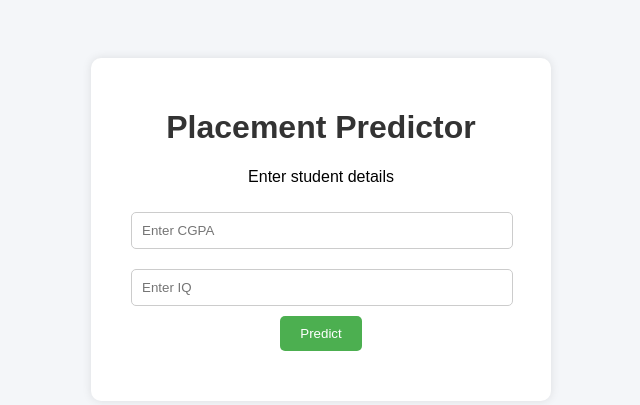
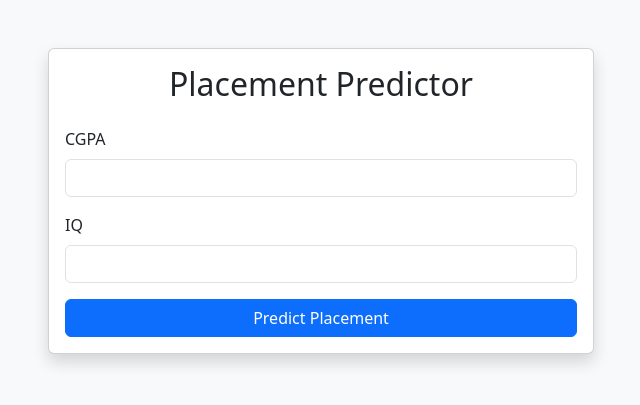
Before and after one commit to anshid/placement-predictor-ml, a Flask app: page / in a window 1280 px wide. Shown: the top 405 px of the page, without its empty margins (319-959 px from the left). Run offline with Flask 3, Linux system fonts and the light colour scheme; parts of the project's set-up code (start-up, migrations or seed data) failed here and were passed over.

Commit message:
Improved the flow of app to use predict.py

```diff
--- a/app/app.py
+++ b/app/app.py
@@ -1,17 +1,14 @@
 from flask import Flask, request, render_template
 import os
-import joblib
-import numpy as np
+import sys
+
+# Add project root to Python path
+BASE_DIR = os.path.dirname(os.path.dirname(os.path.abspath(__file__)))
+sys.path.append(BASE_DIR)
+
+from src.predict import predict_placement
 
 app = Flask(__name__)
-
-BASE_DIR = os.path.dirname(os.path.dirname(os.path.abspath(__file__)))
-
-model_path = os.path.join(BASE_DIR, "models", "model.pkl")
-scaler_path = os.path.join(BASE_DIR, "models", "scaler.pkl")
-
-model = joblib.load(model_path)
-scaler = joblib.load(scaler_path)
 
 
 @app.route("/")
@@ -25,15 +22,26 @@ def predict():
     cgpa = float(request.form["cgpa"])
     iq = float(request.form["iq"])
 
-    data = np.array([[cgpa, iq]])
+    try:
+        prediction, probability = predict_placement(cgpa, iq)
 
-    data = scaler.transform(data)
+        result = "Placement Likely" if prediction == 1 else "Placement Unlikely"
 
-    prediction = model.predict(data)
+        probability = round(probability * 100, 2)
 
-    result = "Placement Likely" if prediction[0] == 1 else "Placement Unlikely"
+        return render_template(
+            "index.html",
+            prediction=result,
+            probability=probability
+        )
 
-    return render_template("index.html", prediction=result)
+    except ValueError as e:
+
+        return render_template(
+            "index.html",
+            prediction=str(e),
+            probability=None
+        )
 
 
 if __name__ == "__main__":
--- a/app/templates/index.html
+++ b/app/templates/index.html
@@ -1,82 +1,61 @@
 <!DOCTYPE html>
-<html>
+<html lang="en">
+<head>
+    <title>Placement Predictor</title>
 
-<head>
-    <title>Student Placement Predictor</title>
+    <!-- Bootstrap -->
+    <link href="https://cdn.jsdelivr.net/npm/bootstrap@5.3.3/dist/css/bootstrap.min.css" rel="stylesheet">
 
-    <style>
-
-        body {
-            font-family: Arial;
-            background-color: #f4f6f9;
-            text-align: center;
-            padding-top: 50px;
-        }
-
-        .container {
-            width: 400px;
-            margin: auto;
-            padding: 30px;
-            background: white;
-            border-radius: 10px;
-            box-shadow: 0px 0px 10px rgba(0,0,0,0.1);
-        }
-
-        h1 {
-            color: #333;
-        }
-
-        input {
-            width: 90%;
-            padding: 10px;
-            margin: 10px;
-            border-radius: 5px;
-            border: 1px solid #ccc;
-        }
-
-        button {
-            padding: 10px 20px;
-            background-color: #4CAF50;
-            color: white;
-            border: none;
-            border-radius: 5px;
-            cursor: pointer;
-        }
-
-        button:hover {
-            background-color: #45a049;
-        }
-
-        .result {
-            margin-top: 20px;
-            font-size: 20px;
-            font-weight: bold;
-        }
-
-    </style>
 </head>
 
-<body>
+<body class="bg-light">
 
 <div class="container">
 
-<h1>Placement Predictor</h1>
+    <div class="row justify-content-center mt-5">
 
-<p>Enter student details</p>
+        <div class="col-md-6">
 
-<form action="/predict" method="post">
+            <div class="card shadow">
 
-<input type="number" step="0.01" name="cgpa" placeholder="Enter CGPA" required>
+                <div class="card-body">
 
-<input type="number" name="iq" placeholder="Enter IQ" required>
+                    <h2 class="text-center mb-4">Placement Predictor</h2>
 
-<button type="submit">Predict</button>
+                    <form action="/predict" method="POST">
 
-</form>
+                        <div class="mb-3">
+                            <label class="form-label">CGPA</label>
+                            <input type="number" step="0.01" name="cgpa" class="form-control" required>
+                        </div>
 
-<div class="result">
-{{ prediction }}
-</div>
+                        <div class="mb-3">
+                            <label class="form-label">IQ</label>
+                            <input type="number" name="iq" class="form-control" required>
+                        </div>
+
+                        <div class="d-grid">
+                            <button type="submit" class="btn btn-primary">
+                                Predict Placement
+                            </button>
+                        </div>
+
+                    </form>
+
+                    {% if prediction %}
+                    <div class="alert alert-info mt-4 text-center">
+                        <h4>{{ prediction }}</h4>
+                        <p>Probability: {{ probability }}%</p>
+                    </div>
+                    {% endif %}
+
+                </div>
+
+            </div>
+
+        </div>
+
+    </div>
 
 </div>
 
```
